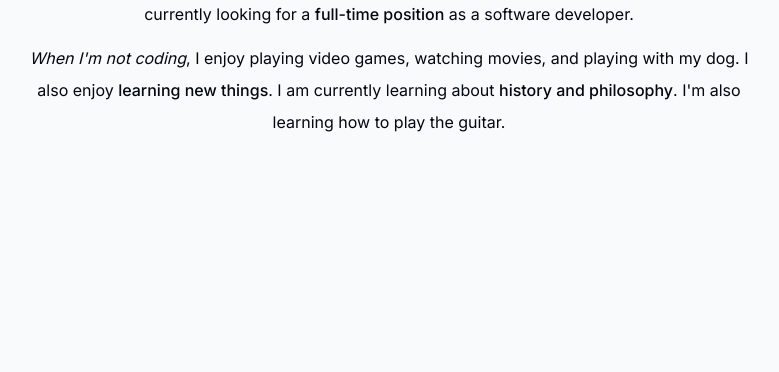
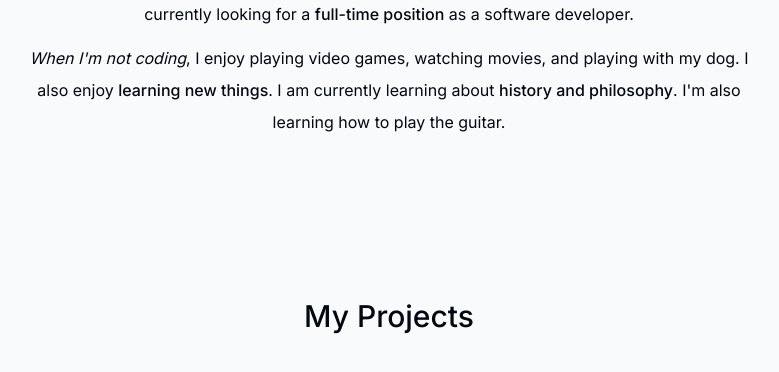
Before and after one commit to DArlegui/My-Portfolio, a Next.js app: page / in a window 1280 px wide. Shown: the part 968-1340 px from the top of the page, without its empty margins (251-1030 px from the left). Built offline with nearby package versions, Linux system fonts and the light colour scheme.

Commit message:
Created Projects component to Home page

```diff
--- a/app/page.tsx
+++ b/app/page.tsx
@@ -1,5 +1,6 @@
 import About from '@/components/About';
 import Intro from '@/components/Intro';
+import Projects from '@/components/Projects';
 import SectionDivider from '@/components/SectionDivider';
 
 export default function Home() {
@@ -8,6 +9,7 @@
       <Intro />
       <SectionDivider />
       <About />
+      <Projects />
     </main>
   );
 }
--- /dev/null
+++ b/components/Projects.tsx
@@ -0,0 +1,25 @@
+import React from 'react';
+import SectionHeading from './SectionHeading';
+import { projectsData } from '@/lib/data';
+// import { Project } from 'next/dist/build/swc';
+
+export default function Projects() {
+  return (
+    <section>
+      <SectionHeading>My Projects</SectionHeading>
+      <div>
+        {projectsData.map((project, index) => (
+          <React.Fragment key={index}>
+            <Project {...project} />
+          </React.Fragment>
+        ))}
+      </div>
+    </section>
+  );
+}
+
+// type ProjectProps = (typeof projectsData)[0];
+
+function Project({ title, description, tags, imageUrl }: any) {
+  return <article></article>;
+}
```
